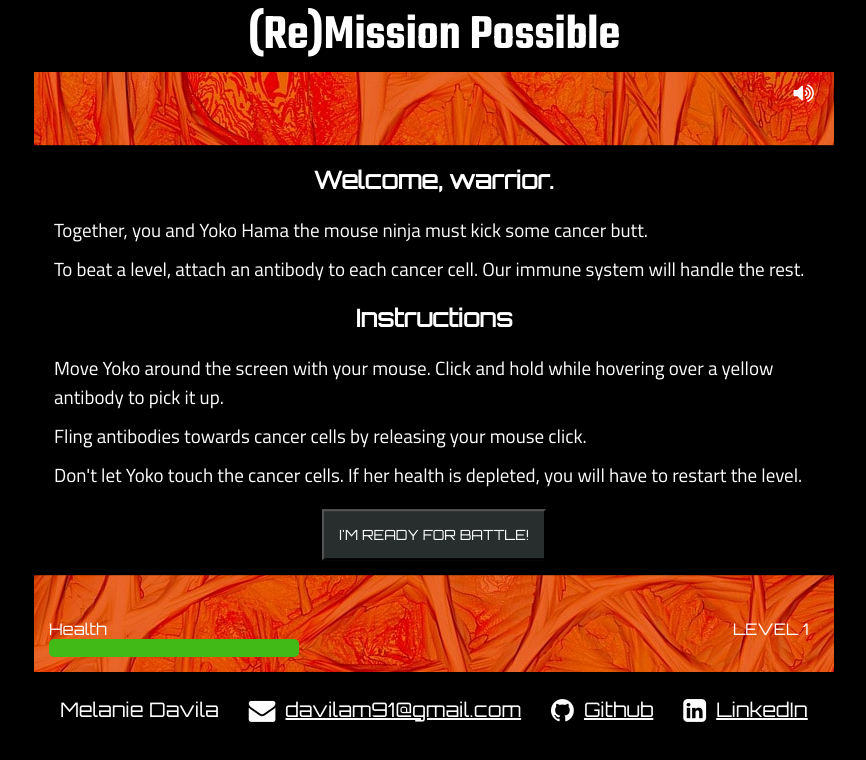
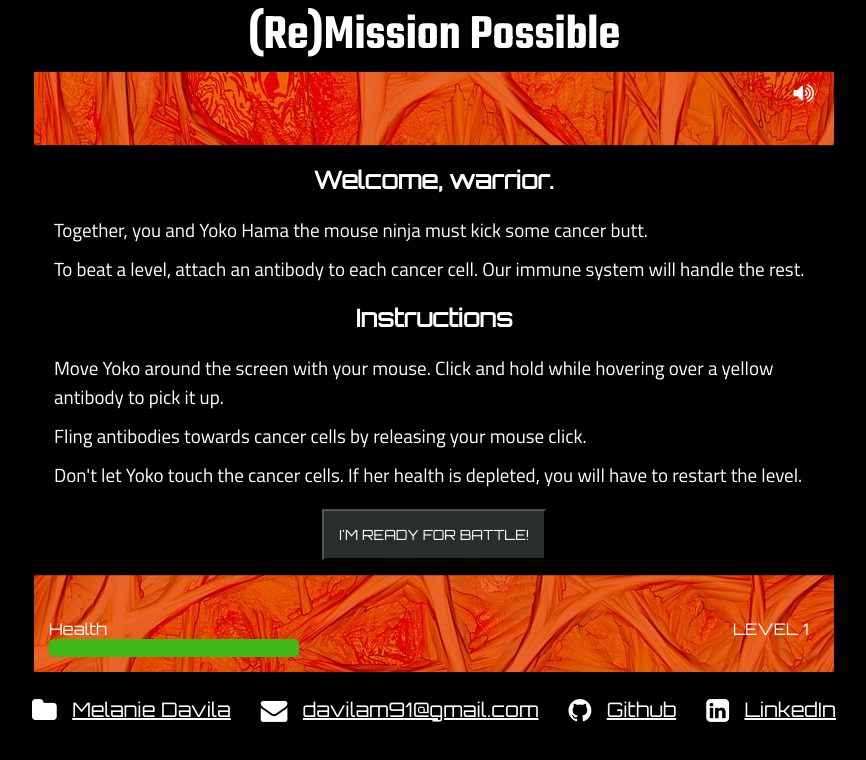
Before and after one commit to melaniedavila/remission-possible, a website built with webpack: page index.html in a window 1280 px wide. Shown: the whole page, without its empty margins (206-1072 px from the left). Built offline with nearby package versions, Linux system fonts and the light colour scheme; a script that the page names is missing.

Commit message:
Add portfolio link to footer

```diff
--- a/index.html
+++ b/index.html
@@ -68,10 +68,22 @@
       <h1>(Re)Mission Complete</h1>
     </div>
     <ul>
-      <li id='name'>Melanie Davila</li>
-      <li><i class="fa fa-envelope fa-lg" aria-hidden="true"></i><a href='mailto:davilam91@gmail.com' class='footer-link'>davilam91@gmail.com</a></li>
-      <li><i class="fa fa-github fa-lg" aria-hidden="true"></i><a target="_blank" href="https://github.com/melaniedavila" class='footer-link'>Github</a></li>
-      <li><i class="fa fa-linkedin-square fa-lg" aria-hidden="true"></i><a target="_blank" href="https://linkedin.com/in/melaniedavila" class='footer-link'>LinkedIn</a></li>
+      <li>
+        <i class="fa fa-folder fa-lg" aria-hidden="true"></i>
+        <a target="_blank" href="http://www.melaniedavila.com" class='footer-link'>Melanie Davila</a>
+      </li>
+      <li>
+        <i class="fa fa-envelope fa-lg" aria-hidden="true"></i>
+        <a href='mailto:davilam91@gmail.com' class='footer-link'>davilam91@gmail.com</a>
+      </li>
+      <li>
+        <i class="fa fa-github fa-lg" aria-hidden="true"></i>
+        <a target="_blank" href="https://github.com/melaniedavila" class='footer-link'>Github</a>
+      </li>
+      <li>
+        <i class="fa fa-linkedin-square fa-lg" aria-hidden="true"></i>
+        <a target="_blank" href="https://linkedin.com/in/melaniedavila" class='footer-link'>LinkedIn</a>
+      </li>
     </ul>
   </body>
 </html>
```
